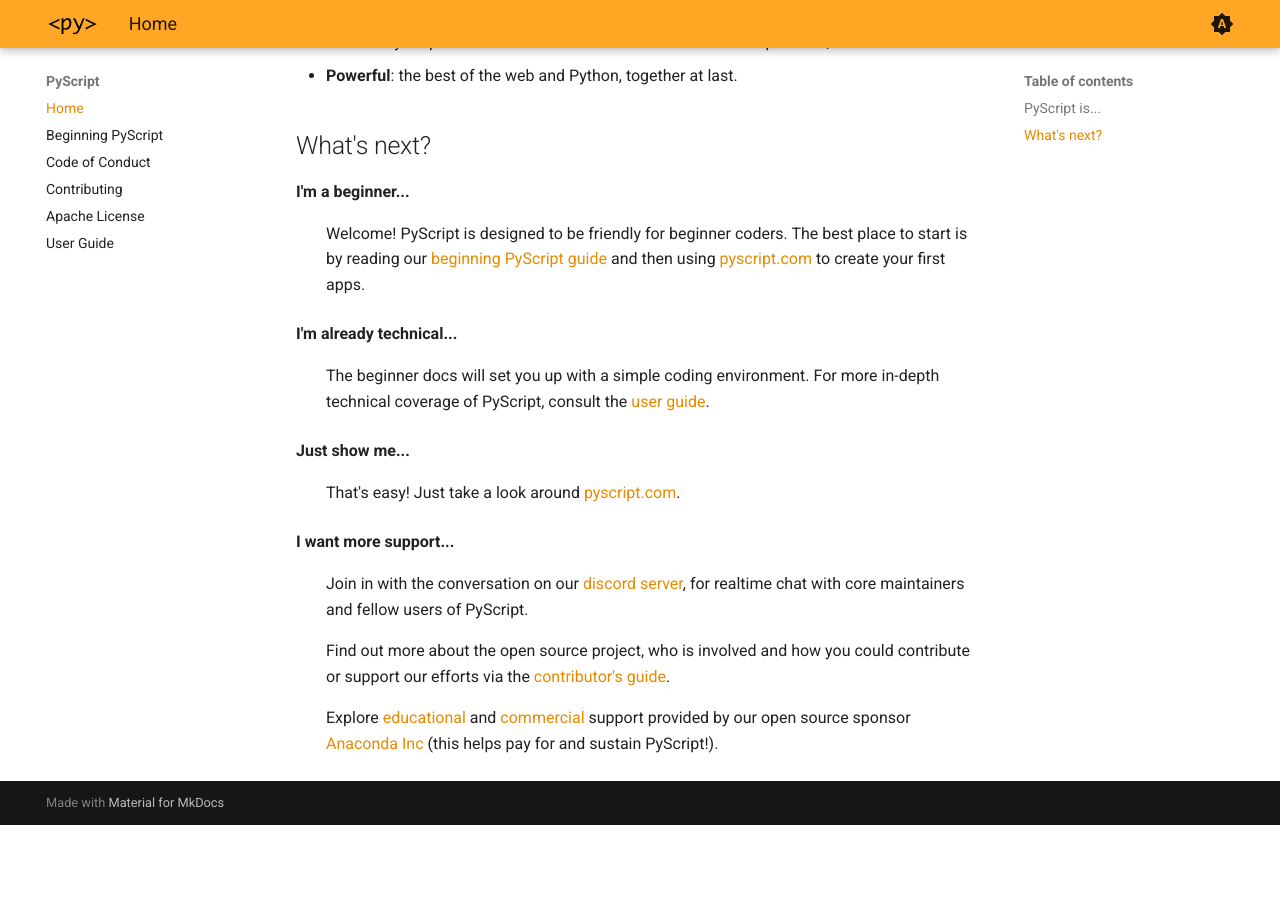
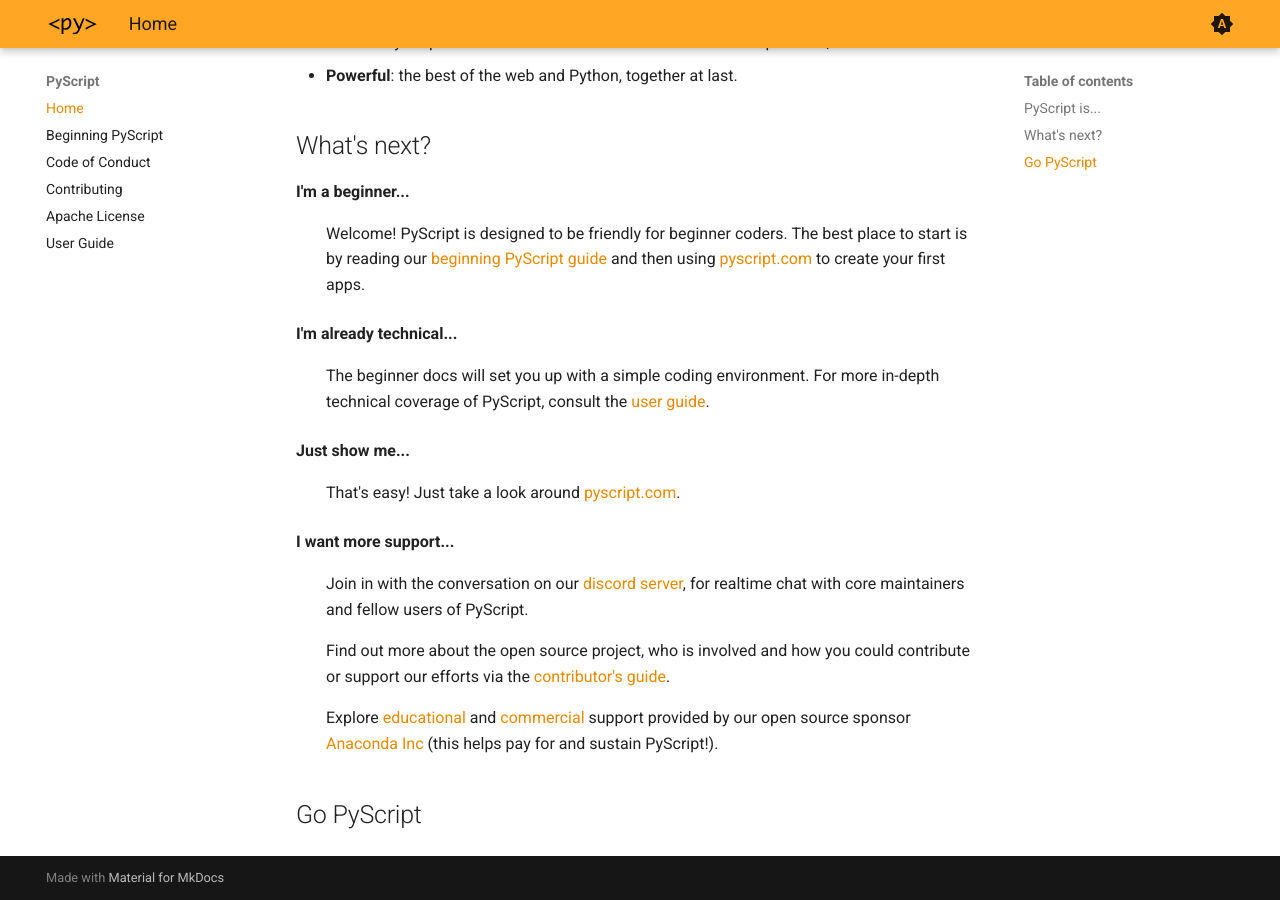
Before and after one commit to pyscript/docs, an MkDocs documentation site: the page built from docs/index.md, in a window 1280 px wide and 900 px high, scrolled down 735 px. Built offline with MkDocs 1.6.1 and Material for MkDocs 9.7.7, drawn with Linux system fonts in a browser that asks for light colours; the version menu is left out; before the commit the page ends 1560 px from its top, so only the background shows below that.

Commit message:
Update index.md

```diff
--- a/docs/index.md
+++ b/docs/index.md
@@ -51,3 +51,5 @@
     helps pay for and sustain PyScript!).</p>
   </ul></dd>
 </dl>
+
+## Go PyScript
```
